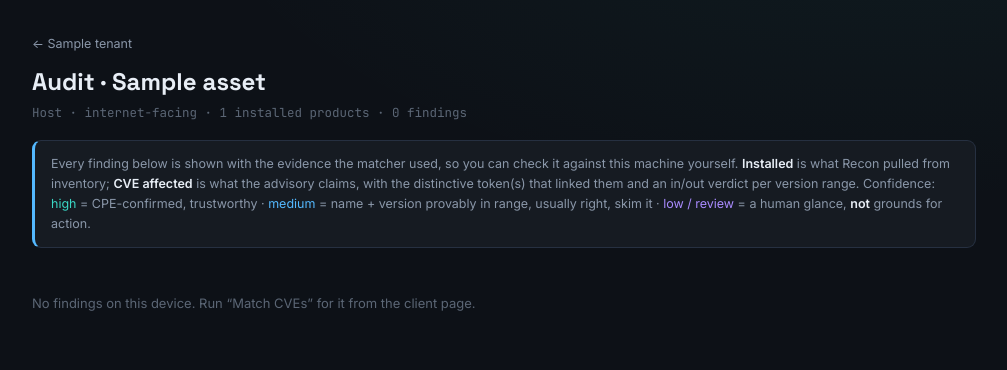
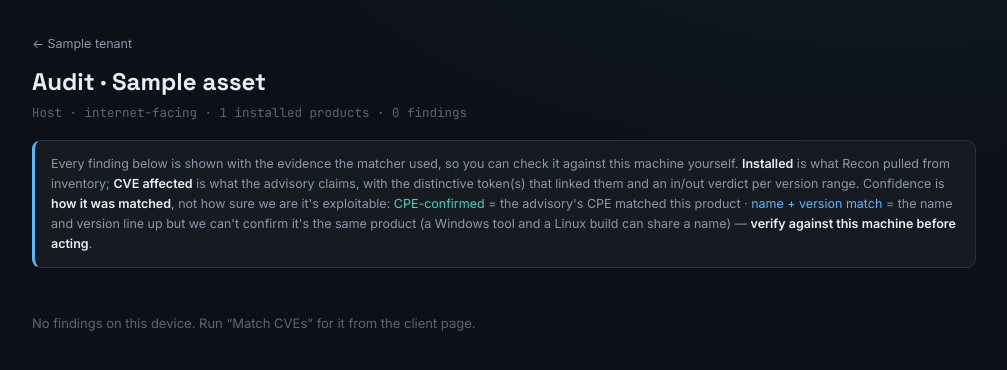
Before and after one commit to andrewdunn358-dev/recon, a Django app: a page that uses control-plane/core/templates/recon/asset_audit.html in a window 1280 px wide. Shown: the part 73-443 px from the top of the page, without its empty margins (136-1143 px from the left). Run offline with Django 5.2, Linux system fonts and the light colour scheme; a user stored in the database is signed in; tables that the repository leaves empty hold one stand-in row (values such as "Sample post"); data that the repository does not hold is empty; parts of the project's set-up code (start-up, migrations or seed data) failed here and were passed over.

Commit message:
findings: worklist-first view + honest match labels (Option 1)
Make Recon a short verifiable worklist, not an oracle:
- Findings now defaults to the WORKLIST (KEV + Critical + High) instead of the
  full firehose. Per-severity chips remain; a new 'All' chip opens everything
  (?sev=all). Dashboard link and sub-headers reworded to match.
- Relabel match 'confidence' honestly as a description of HOW it matched, not a
  reliability score: high -> 'CPE-confirmed', medium -> 'name + version match —
  verify'. New Finding.confidence_label property; used on dashboard + audit.
- Audit page note rewritten: confidence is how it matched, and a name+version
  match must be verified against the machine before acting (a Windows tool and a
  Linux build can share a name — the OMIGOD/Azure Stack Hub ceiling case).

No schema change (property only).

```diff
--- a/control-plane/core/models.py
+++ b/control-plane/core/models.py
@@ -211,6 +211,19 @@ class Finding(models.Model):
         return self.SEVERITY_WORDS.get(self.priority, "Review")
 
     @property
+    def confidence_label(self):
+        """Honest description of HOW this was matched — not a reliability score.
+        'high' means the CVE's CPE matched the product's CPE (confirmed). 'medium'
+        means the name and version line up but we could not confirm it is the same
+        product (same-name/different-platform cases exist) — so it needs a human
+        glance at the audit page before action."""
+        if self.source == "nuclei":
+            return "active scan"
+        return {"high": "CPE-confirmed",
+                "medium": "name + version match — verify"}.get(
+                    self.match_confidence, self.match_confidence or "")
+
+    @property
     def remediation_links(self):
         """
         A curated list of {label, url} pointing at fix guidance. CVE findings get
--- a/control-plane/core/templates/recon/asset_audit.html
+++ b/control-plane/core/templates/recon/asset_audit.html
@@ -68,8 +68,11 @@
     Every finding below is shown with the evidence the matcher used, so you can check it against this machine yourself.
     <b>Installed</b> is what Recon pulled from inventory; <b>CVE affected</b> is what the advisory claims, with the
     distinctive token(s) that linked them and an in/out verdict per version range.
-    Confidence: <span class="hi">high</span> = CPE-confirmed, trustworthy · <span class="md">medium</span> = name + version provably in range, usually right, skim it ·
-    <span class="lo">low / review</span> = a human glance, <b>not</b> grounds for action.
+    Confidence is <b>how it was matched</b>, not how sure we are it's exploitable:
+    <span class="hi">CPE-confirmed</span> = the advisory's CPE matched this product ·
+    <span class="md">name + version match</span> = the name and version line up but
+    we can't confirm it's the same product (a Windows tool and a Linux build can
+    share a name) — <b>verify against this machine before acting</b>.
   </div>
 
   {% for a in audits %}
@@ -78,7 +81,7 @@
       <span class="pri">{{ a.f.priority }} · {{ a.f.severity_word }}</span>
       {% if a.cve %}<a class="cveid" href="{{ a.nvd }}" target="_blank" rel="noopener">{{ a.cve.cve_id }} ↗</a>{% else %}<span class="cveid">{{ a.f.title }}</span>{% endif %}
       {% if a.cve.in_kev %}<span class="kev">KEV</span>{% endif %}
-      <span class="conf {{ a.f.match_confidence|default:'low' }}">{{ a.f.match_confidence|default:"—" }}</span>
+      <span class="conf {{ a.f.match_confidence|default:'low' }}">{{ a.f.confidence_label|default:"—" }}</span>
     </div>
     {% if a.cve and a.cve.title %}<div class="title">{{ a.cve.title }}</div>{% endif %}
 
--- a/control-plane/core/templates/recon/dashboard.html
+++ b/control-plane/core/templates/recon/dashboard.html
@@ -219,7 +219,7 @@
   {% if findings %}
   <div style="display:flex; align-items:baseline; justify-content:space-between; margin:0 0 6px">
     <span style="font-family:var(--mono); font-size:11.5px; color:var(--faint)">Top {{ findings|length }} by priority</span>
-    <a href="{% url 'findings' %}" style="font-size:12.5px; color:var(--p3); text-decoration:none">View all {{ total }} findings →</a>
+    <a href="{% url 'findings' %}" style="font-size:12.5px; color:var(--p3); text-decoration:none">Open worklist →</a>
   </div>
   <div class="findings">
     <div class="finding head">
@@ -249,7 +249,7 @@
         <span class="tenant">{{ f.tenant.name }}</span>
         <span class="status">{{ f.get_status_display }}</span>
       </div>
-      <div class="why"><b>{% if f.source == 'nuclei' %}active scan{% else %}{{ f.match_confidence }} confidence{% endif %}</b> — {{ f.match_reason }}</div>
+      <div class="why"><b>{{ f.confidence_label }}</b> — {{ f.match_reason }}</div>
       {% if f.remediation %}<div class="fixtext">{{ f.remediation }}</div>{% endif %}
       {% with links=f.remediation_links %}{% if links %}
       <div class="fix"><span class="fixlabel">Remediation</span>
--- a/control-plane/core/templates/recon/findings.html
+++ b/control-plane/core/templates/recon/findings.html
@@ -55,13 +55,14 @@
 {% block body %}
 <main class="wrap">
   <h1>Findings</h1>
-  <p class="sub">{{ total_cves }} distinct CVEs across {{ total_findings }} device findings{% if tenant %} · {{ tenant.name }} · <a href="{% url 'findings' %}">all clients</a>{% endif %}</p>
+  <p class="sub">{% if not sev %}Worklist — KEV, Critical &amp; High. The few worth acting on this week.{% elif sev == 'all' %}All findings — name + version matches, verify before acting.{% else %}{{ total_cves }} distinct CVEs at this level.{% endif %}{% if tenant %} · {{ tenant.name }} · <a href="{% url 'findings' %}{% if sev %}?sev={{ sev|urlencode }}{% endif %}">all clients</a>{% endif %}</p>
 
   <div class="filters">
-    <a class="chip {% if not sev %}on{% endif %}" href="?{% if client %}client={{ client }}{% endif %}">All<span class="c">{{ total_cves }}</span></a>
+    <a class="chip {% if not sev %}on{% endif %}" href="?{% if client %}client={{ client }}{% endif %}">Worklist<span class="c">{{ worklist_count }}</span></a>
     {% for code, word, n in sev_rows %}
     <a class="chip {% if sev == code %}on{% endif %}" href="?sev={{ code|urlencode }}{% if client %}&client={{ client }}{% endif %}">{{ word }}<span class="c">{{ n }}</span></a>
     {% endfor %}
+    <a class="chip {% if sev == 'all' %}on{% endif %}" href="?sev=all{% if client %}&client={{ client }}{% endif %}">All<span class="c">{{ total_cves }}</span></a>
   </div>
 
   {% for r in rows %}
--- a/control-plane/core/views.py
+++ b/control-plane/core/views.py
@@ -72,8 +72,17 @@ def findings(request):
         if tenant:
             base = base.filter(tenant=tenant)
     fqs = base
+    # Default view is the WORKLIST: KEV + Critical + High — the short, act-this-week
+    # set. Everything else (Medium/Low/Review) sits behind an explicit click, and
+    # ?sev=all opens the full firehose. A name+version match is a candidate to
+    # verify on the audit page, not a confirmed fact, so we lead with the few that
+    # are worth that verification effort.
+    WORKLIST_Q = Q(priority__in=["P1", "P2"]) | Q(cve__in_kev=True)
     if sev in ("P1", "P2", "P3", "P4", "P?"):
         fqs = fqs.filter(priority=sev)
+    elif sev != "all":
+        sev = ""  # normalise; empty == worklist
+        fqs = fqs.filter(WORKLIST_Q)
 
     # Group by CVE. priority codes sort P1<P2<P3<P4<P? lexically, so Min() gives
     # the most severe priority that CVE reached on any device.
@@ -116,11 +125,13 @@ def findings(request):
     sev_rows = [(code, word, counts.get(code, 0)) for code, word in
                 (("P1", "Critical"), ("P2", "High"), ("P3", "Medium"),
                  ("P4", "Low"), ("P?", "Review"))]
+    worklist_count = base.filter(WORKLIST_Q).values("cve").distinct().count()
     ctx = {
         "page_obj": page, "rows": rows, "sev": sev, "client": client, "tenant": tenant,
         "remediation_enabled": trmm.remediation_enabled(),
         "total_cves": base.values("cve").distinct().count(),
         "total_findings": base.count(),
+        "worklist_count": worklist_count,
         "sev_rows": sev_rows,
     }
     return render(request, "recon/findings.html", ctx)
```
